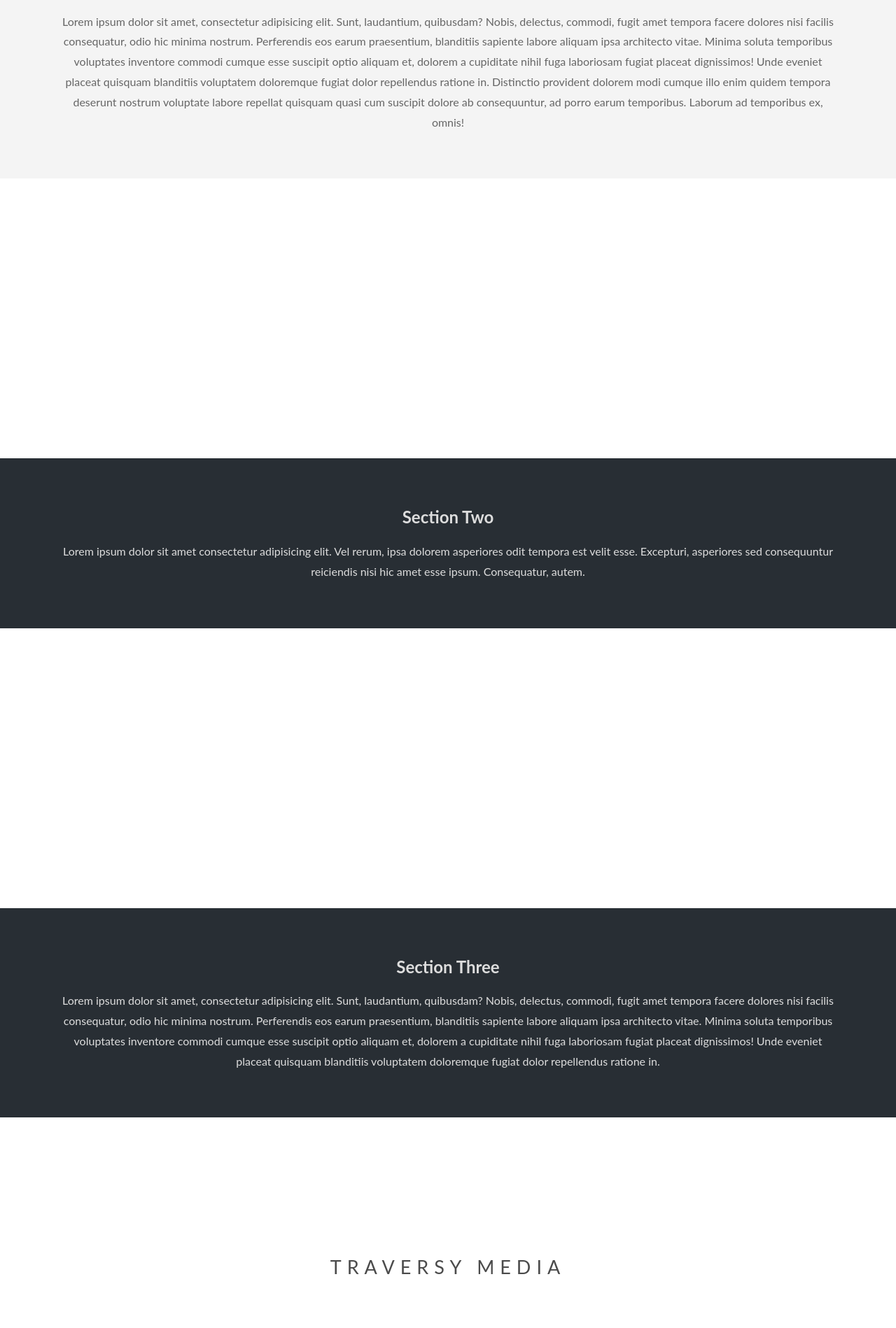
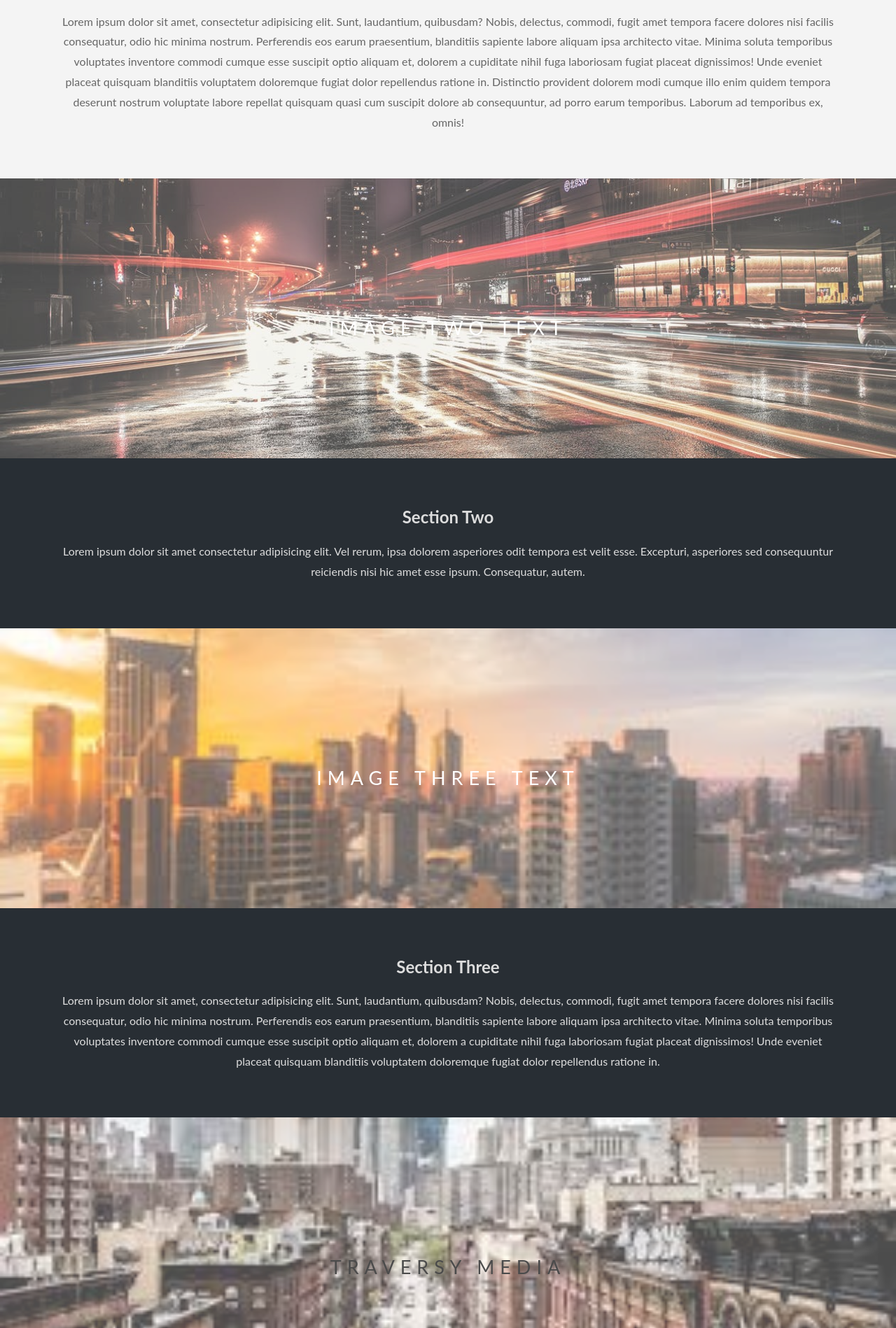
Before and after one commit to BINDUDURGA/Parallax-website, a plain HTML site: page index.html in a window 1280 px wide. Shown: the part 902-2800 px from the top of the page at 70% size. Drawn offline with Linux system fonts and the light colour scheme.

Commit message:
Update style.css

```diff
--- a/style.css
+++ b/style.css
@@ -23,21 +23,21 @@ body, html{
   }
 
   .pimg1{
-    background-image:url('images/img1.jpeg');
+    background-image:url('img1.jpeg');
     min-height:100%;
   }
 
   .pimg2{
-    background-image:url('images/img2.jpeg');
+    background-image:url('img2.jpeg');
     min-height:400px;
   }
 
   .pimg3{
-    background-image:url('images/img3.jpeg');
+    background-image:url('img3.jpeg');
     min-height:400px;
   }
   .pimg4{
-    background-image:url('images/img4.jpg');
+    background-image:url('img4.jpg');
     min-height:400px;
   }
   .section{
```
